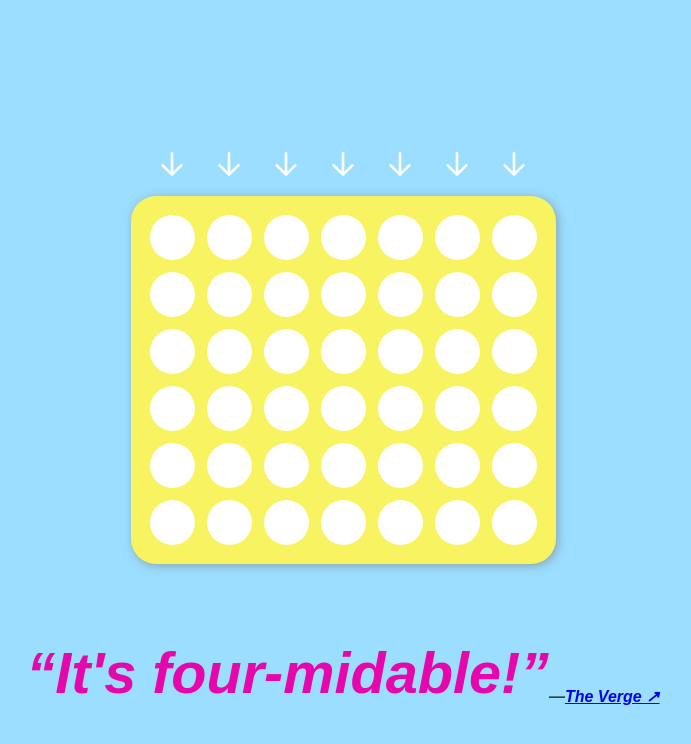
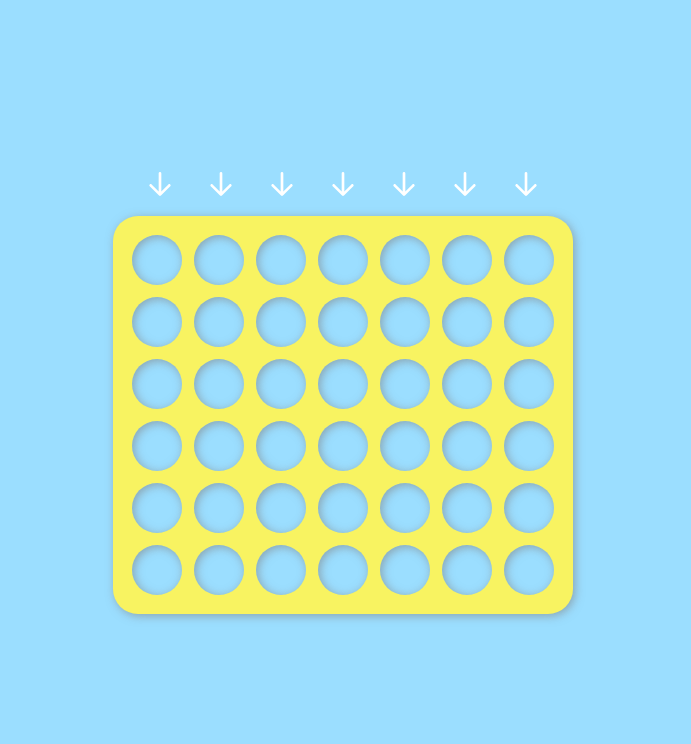
Before and after one commit to cdsantiago/cosmic-connect, a plain HTML site: page index.html in a window 1280 px wide. Shown: the whole page, without its empty margins (297-988 px from the left). Drawn offline with Linux system fonts and the light colour scheme; a web font is replaced by a local one.

Commit message:
updated ;)

```diff
--- a/connect4.css
+++ b/connect4.css
@@ -10,38 +10,14 @@ body {
   overflow: hidden;
 }
 
-#title-text {
-  position: absolute;
-  top: 80%;
-
-  display: flex;
-  flex-direction: row;
-  z-index: 1000;
-}
-
-#title-text q {
-  font-size: 3.6rem;
-  margin-bottom: 0;
-  color: #e507ab;
-}
-
-#title-text cite,
-q {
-  color: #364144;
-  display: inline-block;
-}
-
-#title-text cite {
-  align-self: flex-end;
-}
-
-#container {
+#app-container {
   display: flex;
   justify-content: center;
   align-items: center;
   height: 100%;
-  flex-direction: column-reverse;
+  flex-direction: column;
 }
+
 #game-board {
   width: fit-content;
   height: fit-content;
@@ -54,14 +30,16 @@ q {
   padding: 13px;
   border-radius: 25px;
 }
+
 #game-board td {
   display: inline-block;
-  width: 45px;
-  height: 45px;
+  width: 50px;
+  height: 50px;
   border-radius: 100%;
   padding: 0;
   margin: 6px;
-  background-color: white;
+  background-color: rgb(155, 222, 255);
+  box-shadow: inset 2px 2px 10px rgba(128, 128, 128, 0.616);
 }
 
 #column-top td {
@@ -72,7 +50,7 @@ q {
   position: relative;
   top: -60px;
   padding: 0;
-  margin: 0 6px;
+  margin: 70px 8px 0 8px;
 }
 
 #column-top td::before {
@@ -83,6 +61,25 @@ q {
   top: 6px;
 }
 
+#replay-btn {
+  position: relative;
+  top: -30px;
+  background-color: transparent;
+  border: none;
+  padding: 1px 30px;
+  border-radius: 5px;
+}
+
+#replay-btn img {
+  width: 70px;
+  transition: background-color 0.3s ease-in-out;
+  border-radius: 60px;
+}
+
+#replay-btn img:hover {
+  background-color: rgba(248, 243, 97);
+  cursor: pointer;
+}
 .piece {
   width: 50px;
   height: 50px;
@@ -91,7 +88,6 @@ q {
 
 .p1 {
   background-color: #e507ab;
-  transition: all 200ms ease-in;
 }
 
 .p1::before {
@@ -103,7 +99,6 @@ q {
 
 .p2 {
   background-color: #364144;
-  transition: all 1000ms ease-in;
 }
 .p2::before {
   content: url(moon.svg);
--- a/connect4.js
+++ b/connect4.js
@@ -22,30 +22,26 @@ class Game {
   }
 
   makeHtmlBoard() {
-    const body = document.getElementById("body");
-    const container = document.querySelector("#container");
-    const board = document.getElementById("game-board");
+    const body = document.querySelector("body");
+    body.classList.add("star-cursor");
+    document.querySelector("#app-container").innerHTML = "";
+    const container = document.querySelector("#app-container");
 
-    body.classList.add("star-cursor");
+    const board = document.createElement("table");
+    board.setAttribute("id", "game-board");
 
-    // make column tops (clickable area for adding a piece to that column)
     const top = document.createElement("tr");
+    top.addEventListener("click", this.boundHandleClick, true);
     top.setAttribute("id", "column-top");
-    //create a variable containing a bound version of handleClick so I can pass it to the removeEventListener and have it work,
-    //otherwise they are not the same function
-    top.addEventListener("click", this.boundHandleClick, true);
-
     for (let x = 0; x < this.columns; x++) {
       const headCell = document.createElement("td");
       headCell.setAttribute("class", x);
 
-      top.append(headCell);
+      top.appendChild(headCell);
     }
-    //used a braile space character to move the text right, so its not covered by the cursor icon
-    board.setAttribute("title", "⠀⠀⠀⠀⠀Click on an ↓ arrow to drop your token");
-    container.append(top);
 
-    // make main part of board
+    container.appendChild(top);
+
     for (let y = 0; y < this.rows; y++) {
       const row = document.createElement("tr");
 
@@ -57,6 +53,28 @@ class Game {
 
       board.append(row);
     }
+    container.appendChild(board);
+  }
+
+  resetGame() {
+    this.board = [];
+    this.makeBoard();
+    this.makeHtmlBoard();
+  }
+
+  addReplayBtn() {
+    const container = document.querySelector("#app-container");
+    const replayBtn = document.createElement("button");
+    replayBtn.setAttribute("id", "replay-btn");
+    replayBtn.addEventListener("click", this.resetGame.bind(this));
+
+    const replayIcon = document.createElement("img");
+    replayIcon.src = "replay.svg";
+    replayIcon.alt = "Replay";
+
+    replayBtn.appendChild(replayIcon);
+
+    container.appendChild(replayBtn);
   }
 
   placeInTable(y, x, evt) {
@@ -86,7 +104,8 @@ class Game {
       alert(msg);
     }, 100);
 
-    document.getElementById("body").style.cursor = "default";
+    // document.getElementById("body").style.cursor = "default";
+    this.addReplayBtn();
   }
 
   findSpotForCol(x) {
--- a/index.html
+++ b/index.html
@@ -8,17 +8,10 @@
 </head>
 
 <body id="body">
+  <div id="app-container">
 
-  <div id="container">
-    <div id="title-text">
+  </div>
 
-      <q>It's four-midable!</q><cite>—<a href="https://rb.gy/9uywlk" target="_blank">The Verge
-          ↗</a></cite>
-    </div>
-
-
-    <table id="game-board"></table>
-  </div>
 
   <script src="connect4.js"></script>
 
```
Also changed, not shown: 404.jpg (deleted), replay.svg (added).
